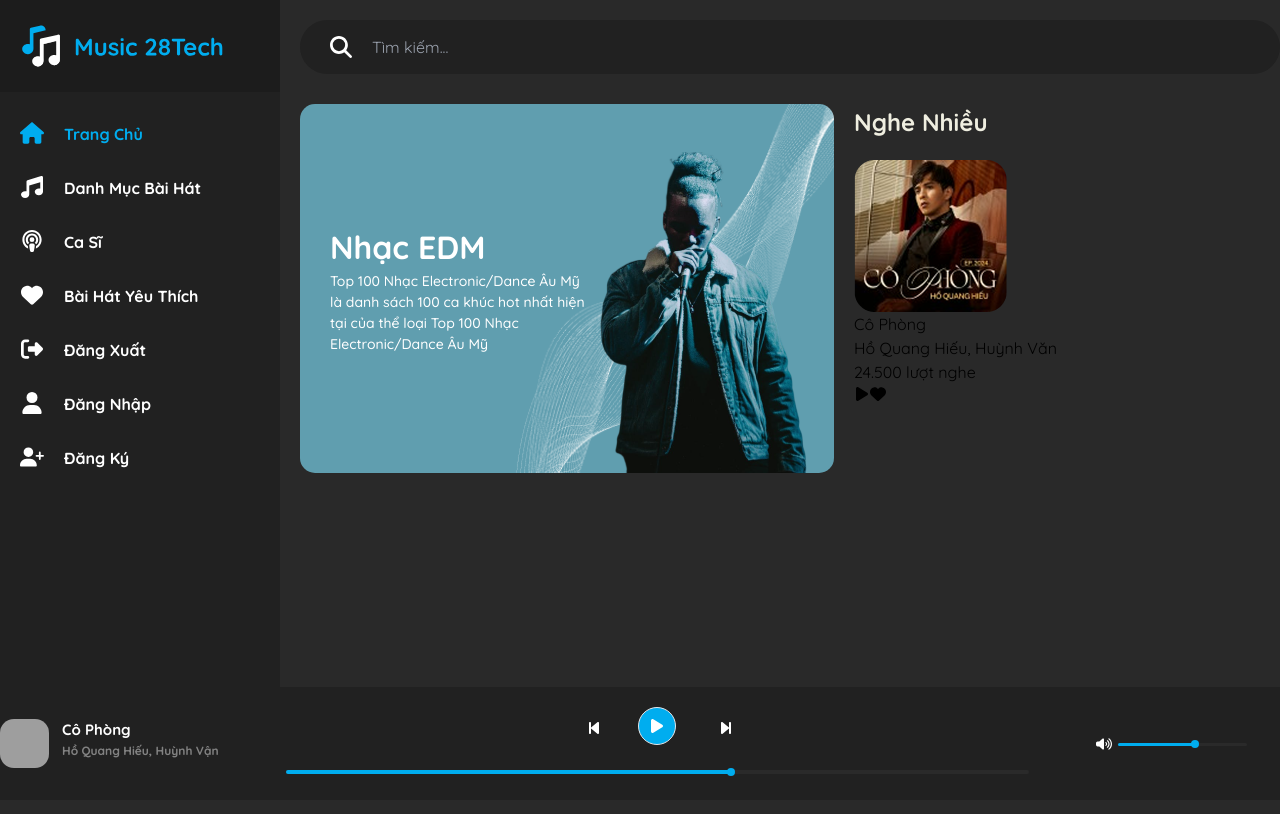
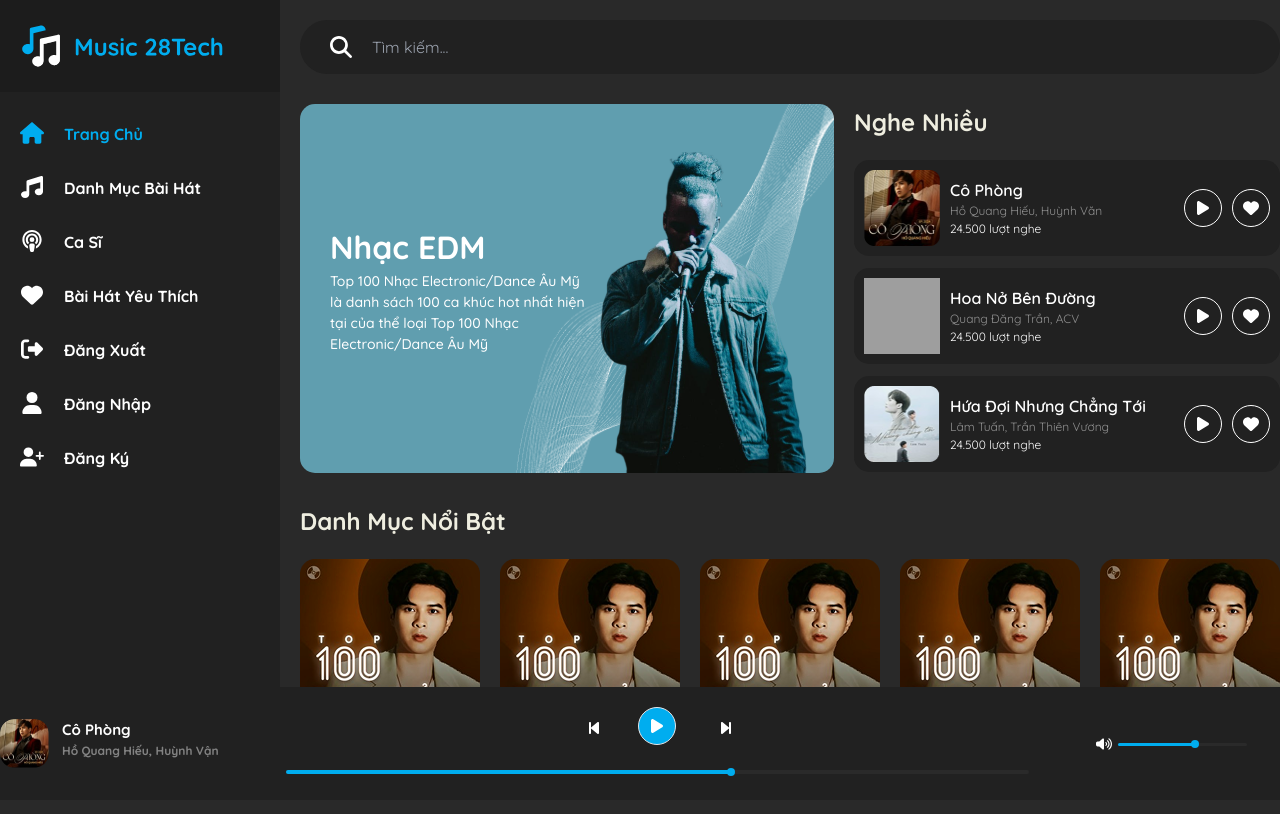
Before and after one commit to Subzerozzz/Project_FER, a React (Create React App) app: page / in a window 1280 px wide. Shown: the top 814 px of the page. Built offline with nearby package versions, Linux system fonts and the light colour scheme; grey boxes are pictures that could not be loaded.

Commit message:
Done section 2 home page

```diff
--- /dev/null
+++ b/src/components/common/Card/CardItem.js
@@ -0,0 +1,25 @@
+import { Link } from "react-router-dom";
+
+export const CardItem = (props) => {
+  const { image, title, description, link } = props;
+
+  return (
+    <>
+      <div className="">
+        <Link to={link}>
+          <img
+            className="w-full aspect-square mb-[10px]"
+            src={image}
+            alt={title}
+          />
+          <div className="font-[700] text-[14px] text-[#FFFFFF] mb-[10px]">
+            {title}
+          </div>
+          <div className="line-clamp-1 font-[400] text-[#FFFFFF80] text-[12px]">
+            {description}
+          </div>
+        </Link>
+      </div>
+    </>
+  );
+};
--- a/src/components/common/Play/Play.js
+++ b/src/components/common/Play/Play.js
@@ -1,22 +1,25 @@
-import { FaBackwardStep, FaForwardStep, FaPlay, FaVolumeHigh } from "react-icons/fa6"
+import {
+  FaBackwardStep,
+  FaForwardStep,
+  FaPlay,
+  FaVolumeHigh,
+} from "react-icons/fa6";
 
 export const Play = () => {
-  return(
+  return (
     <>
       <div className="fixed bottom-[0] left-[0] bg-[#212121] w-full py-[20px] z-[999]">
         <div className="container mx-auto flex justify-between items-center">
           <div className="inner_left flex gap-[13px]">
             <div className="">
               <img
-                src="/demo/image-1.png"
+                src="/demo/home/image-1.png"
                 alt="Cô Phòng"
                 className="w-[49px] h-[49px] rounded-[14px]"
               />
             </div>
             <div className="flex-1">
-              <div className="text-[15px] font-[700] text-white">
-                Cô Phòng
-              </div>
+              <div className="text-[15px] font-[700] text-white">Cô Phòng</div>
               <div className="text-[12px] font-[700] text-[#FFFFFF70]">
                 Hồ Quang Hiếu, Huỳnh Vận
               </div>
@@ -26,18 +29,18 @@ export const Play = () => {
           <div className="inner_between flex-1 mx-[67px]">
             <div className="flex gap-[42px] text-white items-center justify-center">
               <button className="w-[10px] h-[12px]">
-                <FaBackwardStep/>
+                <FaBackwardStep />
               </button>
               <button className="border-[1px] py-[10px] px-[10px] rounded-[99px] bg-[#00ADEF]">
-                <FaPlay/>
+                <FaPlay />
               </button>
               <button className="w-[10px] h-[12px]">
-                <FaForwardStep/>
+                <FaForwardStep />
               </button>
             </div>
 
             <div className="mt-[11px] relative">
-              <div className="h-[4px] w-[60%] bg-[#00ADEF] rounded-[50px] absolute left-0 top-[14px]" ></div>
+              <div className="h-[4px] w-[60%] bg-[#00ADEF] rounded-[50px] absolute left-0 top-[14px]"></div>
               <input
                 type="range"
                 min={0}
@@ -46,15 +49,14 @@ export const Play = () => {
                 className="w-full h-[4px] bg-[#FFFFFF0A] rounded-[50px] cursor-pointer appearance-none range-sm"
               />
             </div>
-
           </div>
 
           <div className="inner_right w-[184px] flex items-center gap-[6px]">
             <button className="text-[16px] text-white">
-              <FaVolumeHigh/>
+              <FaVolumeHigh />
             </button>
             <div className="relative mb-[8px]">
-              <div className="h-[3px] w-[60%] bg-[#00ADEF] rounded-[50px] absolute left-0 top-[15px]" ></div>
+              <div className="h-[3px] w-[60%] bg-[#00ADEF] rounded-[50px] absolute left-0 top-[15px]"></div>
               <input
                 type="range"
                 min={0}
@@ -63,11 +65,9 @@ export const Play = () => {
                 className="w-full h-[3px] bg-[#FFFFFF0A] rounded-[50px] cursor-pointer appearance-none range-sm"
               />
             </div>
-
           </div>
         </div>
       </div>
-
     </>
-  )
-}
+  );
+};
--- /dev/null
+++ b/src/components/common/Song/SongItem.js
@@ -0,0 +1,32 @@
+import { FaHeart, FaPlay } from "react-icons/fa6";
+import { Link } from "react-router-dom";
+
+export const SongItem = (props) => {
+  const { image, title, singer, listen } = props;
+  return (
+    <>
+      <div className="flex items-center gap-[10px] p-[10px] bg-[#212121] rounded-[15px]">
+        <img className="w-[76px] aspect-square" src={image} />
+        <div className="flex-1">
+          <div className="font-[600] text-[16px] text-[#FFFFFF]">
+            <Link to="#">{title}</Link>
+          </div>
+          <div className="font-[400] text-[12px] text-[#FFFFFF80]">
+            {singer}
+          </div>
+          <div className="font-[400] text-[12px] text-[#FFFFFF]">
+            {listen.toLocaleString("vi-Vn")} lượt nghe
+          </div>
+        </div>
+        <div className="flex gap-[10px]">
+          <button className="p-[10px] rounded-[999px] text-[#FFFFFF] border border-white">
+            <FaPlay />
+          </button>
+          <button className="p-[10px] rounded-[999px] text-[#FFFFFF] border border-white">
+            <FaHeart />
+          </button>
+        </div>
+      </div>
+    </>
+  );
+};
--- /dev/null
+++ b/src/components/common/Title/Title.js
@@ -0,0 +1,11 @@
+export const Title = (props) => {
+  const { text } = props;
+
+  return (
+    <>
+      <div className="font-[700] text-[24px] text-[#EFEEE0] mb-[20px]">
+        {text}
+      </div>
+    </>
+  );
+};
--- a/src/layouts/LayoutDefault.js
+++ b/src/layouts/LayoutDefault.js
@@ -13,7 +13,7 @@ export const LayoutDefault = () => {
             </div>
             <div className="flex-1 mt-[20px]">
               <HeaderSearch />
-              <main className="mb-[100px]">
+              <main className="mb-[150px]">
                 <Outlet />
               </main>
             </div>
--- a/src/pages/Home/Home.js
+++ b/src/pages/Home/Home.js
@@ -1,61 +1,13 @@
-import { FaHeart, FaPlay } from "react-icons/fa6";
-import { Link } from "react-router-dom";
+import { Section1 } from "./Section1";
+import { Section2 } from "./Section2";
 
 export const HomePage = () => {
   return (
     <>
       {/* Section 1 */}
-      <div className="flex gap-[20px]">
-        <div className="w-[534px]">
-          <div
-            className="flex items-center rounded-[15px] justify-between"
-            style={{
-              backgroundImage: "url('/demo/home/bannerHome.png')",
-              backgroundSize: "cover",
-              backgroundPosition: "center",
-            }}
-          >
-            <div className="flex-1 ml-[30px]">
-              <div className="font-[700] text-[#FFFFFF] text-[32px]">
-                Nhạc EDM
-              </div>
-              <div className="font-[500] text-[#FFFFFF] text-[14px]">
-                Top 100 Nhạc Electronic/Dance Âu Mỹ là danh sách 100 ca khúc hot
-                nhất hiện tại của thể loại Top 100 Nhạc Electronic/Dance Âu Mỹ
-              </div>
-            </div>
-            <div className="mt-[48px] mr-[22px]">
-              <img src="/demo/home/image-2.png" />
-            </div>
-          </div>
-        </div>
-        <div className="flex-1">
-          <div className="font-[700] text-[24px] text-[#EFEEE0] mb-[20px]">
-            Nghe Nhiều
-          </div>
-          <div className="">
-            {/* Item */}
-            <div>
-              <img src="/demo/home/image-3.png" />
-              <div>
-                <div className="">
-                  <Link to="#">Cô Phòng</Link>
-                </div>
-                <div className="">Hồ Quang Hiếu, Huỳnh Văn</div>
-                <div>24.500 lượt nghe</div>
-              </div>
-              <div className="">
-                <button className="">
-                  <FaPlay />
-                </button>
-                <button className="">
-                  <FaHeart />
-                </button>
-              </div>
-            </div>
-          </div>
-        </div>
-      </div>
+      <Section1 />
+      {/* Section 2: Danh mục nổi bật  */}
+      <Section2 />
     </>
   );
 };
--- /dev/null
+++ b/src/pages/Home/Section1.js
@@ -0,0 +1,59 @@
+import { SongItem } from "../../components/common/Song/SongItem";
+import { Title } from "../../components/common/Title/Title";
+
+export const Section1 = () => {
+  return (
+    <>
+      <div className="flex gap-[20px] mb-[30px]">
+        <div className="w-[534px]">
+          <div
+            className="flex items-center rounded-[15px] justify-between"
+            style={{
+              backgroundImage: "url('/demo/home/bannerHome.png')",
+              backgroundSize: "cover",
+              backgroundPosition: "center",
+            }}
+          >
+            <div className="flex-1 ml-[30px]">
+              <div className="font-[700] text-[#FFFFFF] text-[32px]">
+                Nhạc EDM
+              </div>
+              <div className="font-[500] text-[#FFFFFF] text-[14px]">
+                Top 100 Nhạc Electronic/Dance Âu Mỹ là danh sách 100 ca khúc hot
+                nhất hiện tại của thể loại Top 100 Nhạc Electronic/Dance Âu Mỹ
+              </div>
+            </div>
+            <div className="mt-[48px] mr-[22px]">
+              <img src="/demo/home/image-2.png" />
+            </div>
+          </div>
+        </div>
+        <div className="flex-1">
+          <Title text="Nghe Nhiều" />
+          <div className="grid gap-[12px]">
+            {/* Item */}
+            <SongItem
+              image="/demo/home/image-3.png"
+              title="Cô Phòng"
+              singer="Hồ Quang Hiếu, Huỳnh Văn"
+              listen={24500}
+            />
+            <SongItem
+              image="/demo/home/image-4.png"
+              title="Hoa Nở Bên Đường"
+              singer="Quang Đăng Trần, ACV"
+              listen={24500}
+            />
+            <SongItem
+              image="/demo/home/image-5.png"
+              title="Hứa Đợi Nhưng Chẳng Tới"
+              singer="Lâm Tuấn, Trần Thiên Vương"
+              listen={24500}
+            />
+            {/* End Item  */}
+          </div>
+        </div>
+      </div>
+    </>
+  );
+};
--- /dev/null
+++ b/src/pages/Home/Section2.js
@@ -0,0 +1,46 @@
+import { CardItem } from "../../components/common/Card/CardItem";
+import { Title } from "../../components/common/Title/Title";
+
+export const Section2 = () => {
+  return (
+    <>
+      <div className="">
+        <Title text="Danh Mục Nổi Bật" />
+
+        <div className="grid grid-cols-5 gap-[20px]">
+          {/* Item  */}
+          <CardItem
+            image="/demo/home/image-6.png"
+            title="Nhạc Trẻ"
+            description="Top 100 Nhạc Trẻ là danh sách 100 ca khúc hot nhất hiện tại của thể loại Nhạc Trẻ"
+            link="#"
+          />
+          <CardItem
+            image="/demo/home/image-6.png"
+            title="Nhạc Trẻ"
+            description="Top 100 Nhạc Trẻ là danh sách 100 ca khúc hot nhất hiện tại của thể loại Nhạc Trẻ"
+            link="#"
+          />
+          <CardItem
+            image="/demo/home/image-6.png"
+            title="Nhạc Trẻ"
+            description="Top 100 Nhạc Trẻ là danh sách 100 ca khúc hot nhất hiện tại của thể loại Nhạc Trẻ"
+            link="#"
+          />
+          <CardItem
+            image="/demo/home/image-6.png"
+            title="Nhạc Trẻ"
+            description="Top 100 Nhạc Trẻ là danh sách 100 ca khúc hot nhất hiện tại của thể loại Nhạc Trẻ"
+            link="#"
+          />
+          <CardItem
+            image="/demo/home/image-6.png"
+            title="Nhạc Trẻ"
+            description="Top 100 Nhạc Trẻ là danh sách 100 ca khúc hot nhất hiện tại của thể loại Nhạc Trẻ"
+            link="#"
+          />
+        </div>
+      </div>
+    </>
+  );
+};
```
Also changed, not shown: public/demo/home/image-6.png (added).
